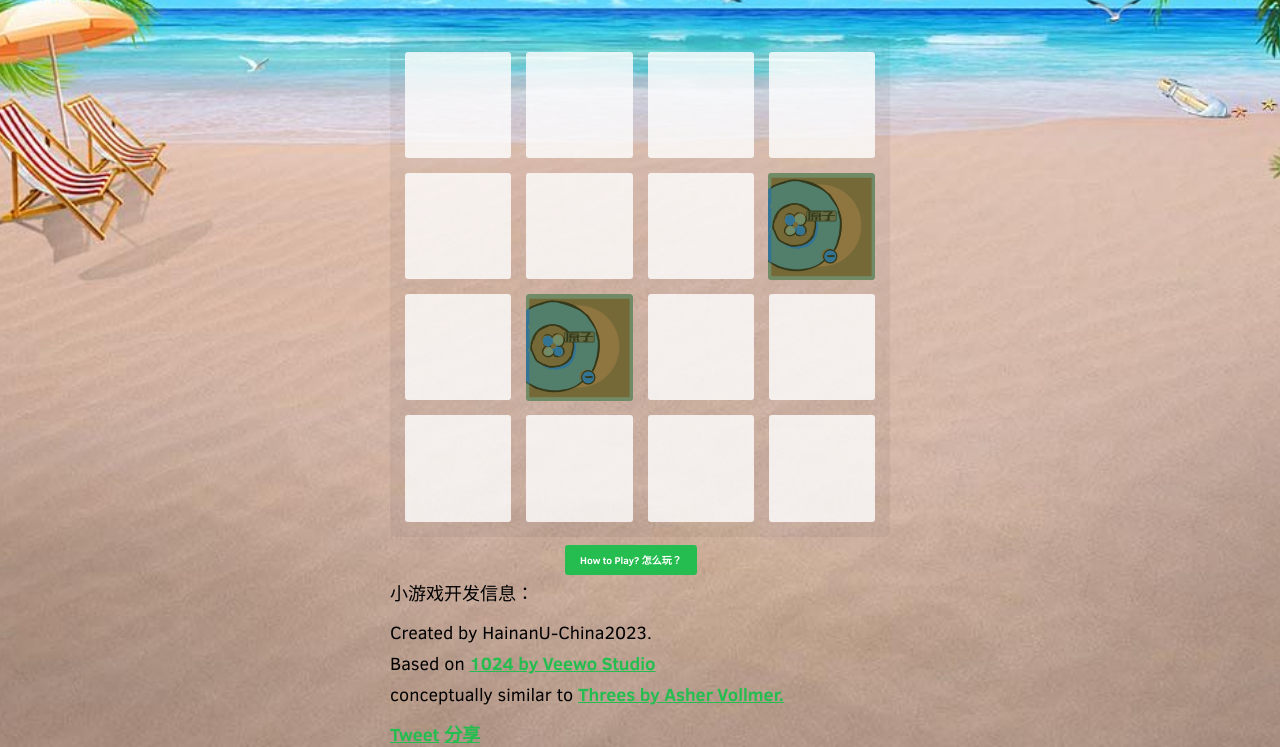
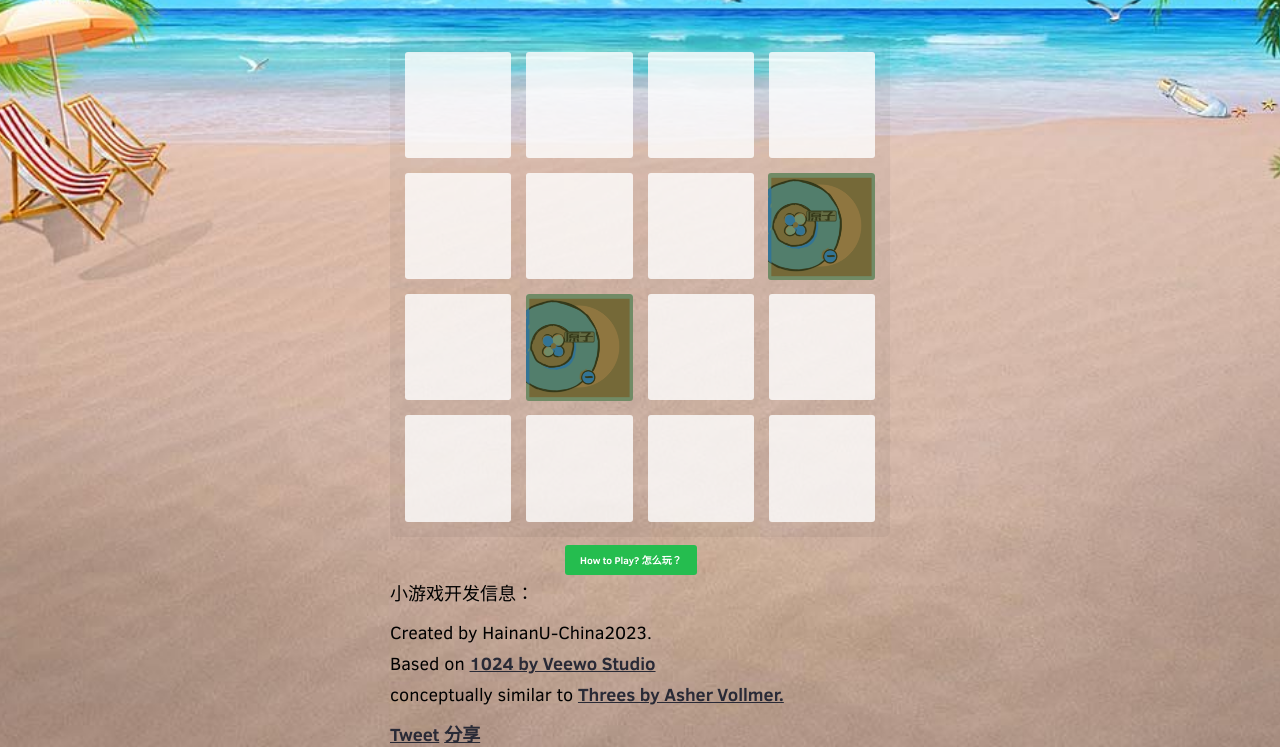
Before and after one commit to Kenkaowei/HNU2048, a plain HTML site: page index.html in a window 1280 px wide. Shown: the part 127-874 px from the top of the page. Drawn offline with Linux system fonts and the light colour scheme; a script that the page names is missing; files whose address does not match are found by name.

Commit message:
Update main.css

```diff
--- a/style/main.css
+++ b/style/main.css
@@ -277,7 +277,7 @@ p {
   line-height: 1.65; }
 
 a {
-  color: #25bd4f;
+  color: #292a36;
   font-weight: bold;
   text-decoration: underline;
   cursor: pointer; }
```
